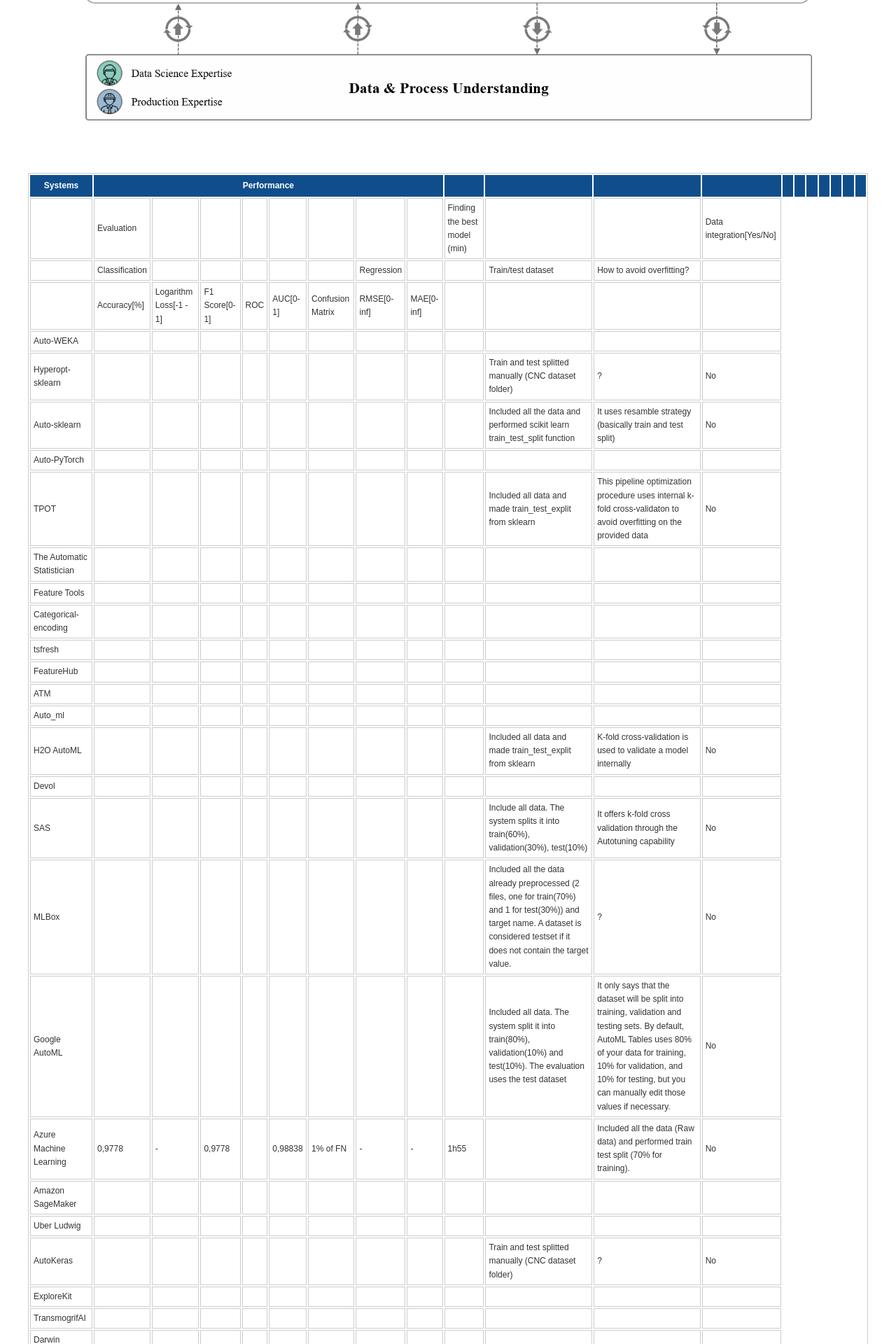
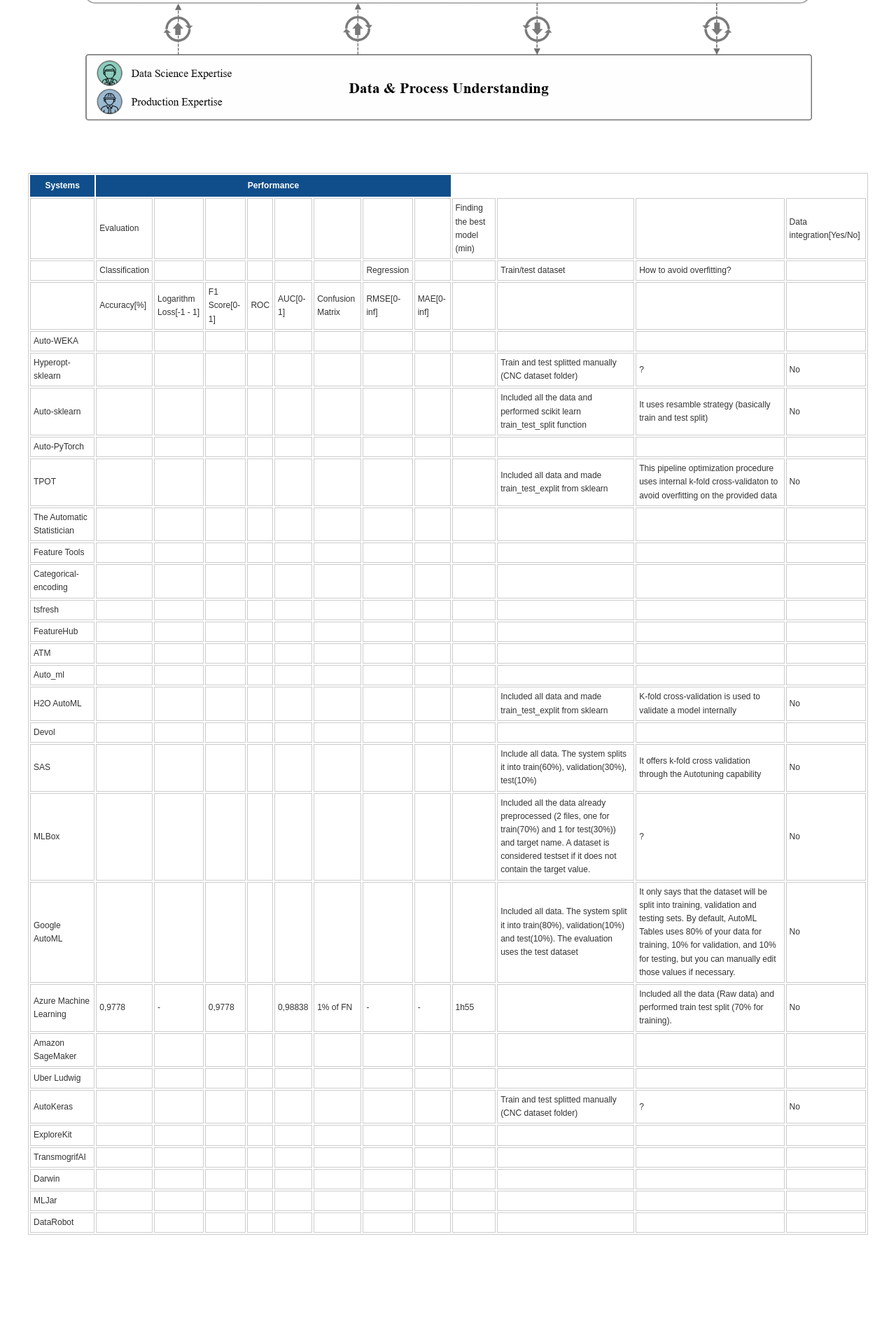
Before and after one commit to jonathankrauss/AutoML-Benchmark, a Jekyll site: the page built from README.md, in a window 1280 px wide. Shown: the part 661-2581 px from the top of the page at 70% size. Built offline with Jekyll 4.4.1, drawn with Linux system fonts in a browser that asks for light colours; our own code applies the rules of GitHub Pages for plain Markdown files; comment, search, counter and statistics services are not loaded.

Commit message:
Update default.html

```diff
--- a/_layouts/default.html
+++ b/_layouts/default.html
@@ -146,7 +146,7 @@
 	}
 </style>
 <table class="tableizer-table">
-<thead><tr class="tableizer-firstrow"><th>Systems</th><th colspan="8">Performance</th><th>&nbsp;</th><th>&nbsp;</th><th>&nbsp;</th><th>&nbsp;</th><th>&nbsp;</th><th>&nbsp;</th><th>&nbsp;</th><th>&nbsp;</th><th>&nbsp;</th><th>&nbsp;</th><th>&nbsp;</th></tr></thead><tbody>
+<thead><tr class="tableizer-firstrow"><th>Systems</th><th colspan="8">Performance</th></tr></thead><tbody>
  <tr><td>&nbsp;</td><td>Evaluation</td><td>&nbsp;</td><td>&nbsp;</td><td>&nbsp;</td><td>&nbsp;</td><td>&nbsp;</td><td>&nbsp;</td><td>&nbsp;</td><td>Finding the best model (min)</td><td>&nbsp;</td><td>&nbsp;</td><td>Data integration[Yes/No]</td></tr>
  <tr><td>&nbsp;</td><td>Classification</td><td>&nbsp;</td><td>&nbsp;</td><td>&nbsp;</td><td>&nbsp;</td><td>&nbsp;</td><td>Regression</td><td>&nbsp;</td><td>&nbsp;</td><td>Train/test dataset</td><td>How to avoid overfitting?</td><td>&nbsp;</td></tr>
  <tr><td>&nbsp;</td><td>Accuracy[%]</td><td>Logarithm Loss[-1 - 1]</td><td>F1 Score[0-1]</td><td>ROC</td><td>AUC[0-1]</td><td>Confusion Matrix</td><td>RMSE[0-inf]</td><td>MAE[0-inf]</td><td>&nbsp;</td><td>&nbsp;</td><td>&nbsp;</td><td>&nbsp;</td></tr>
```
